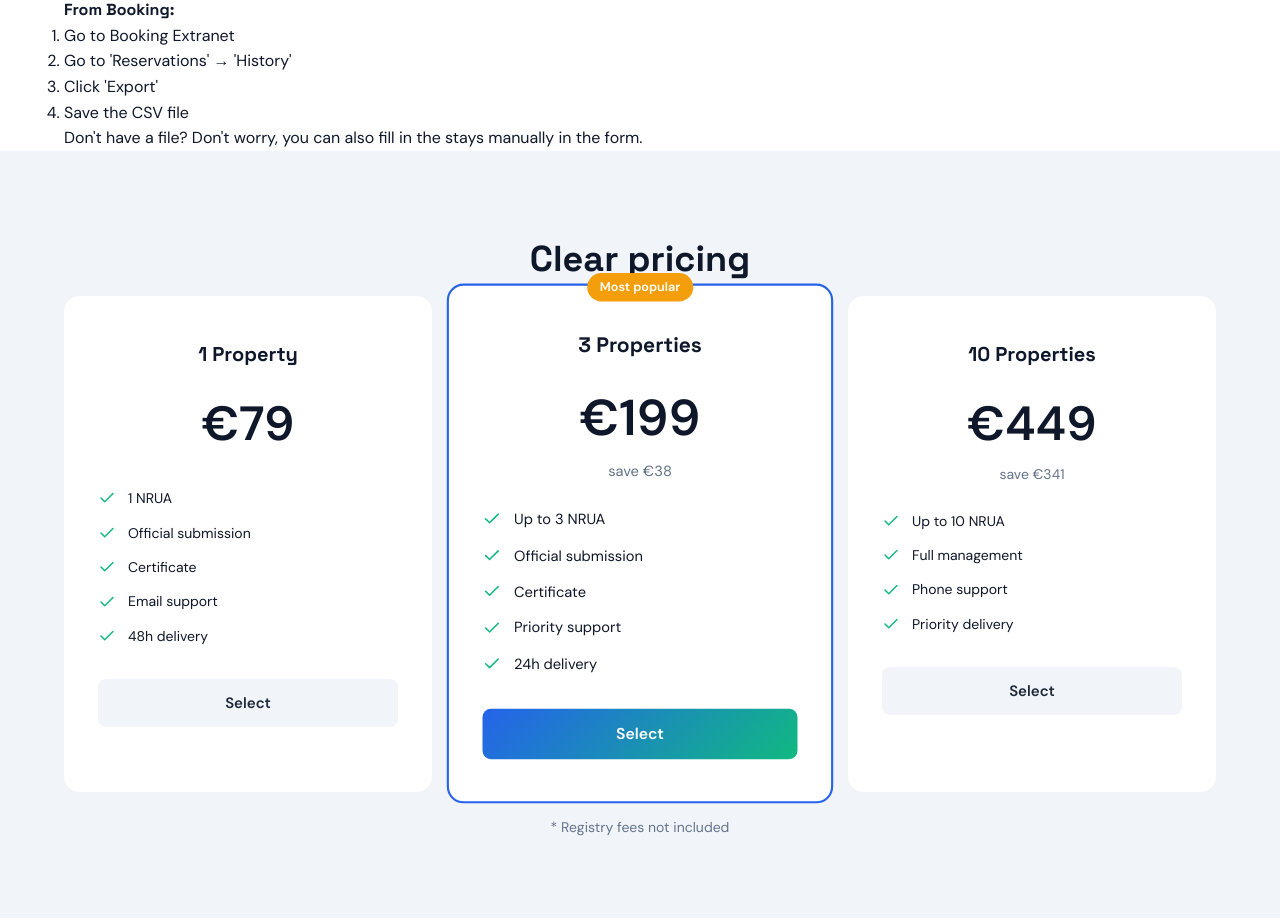
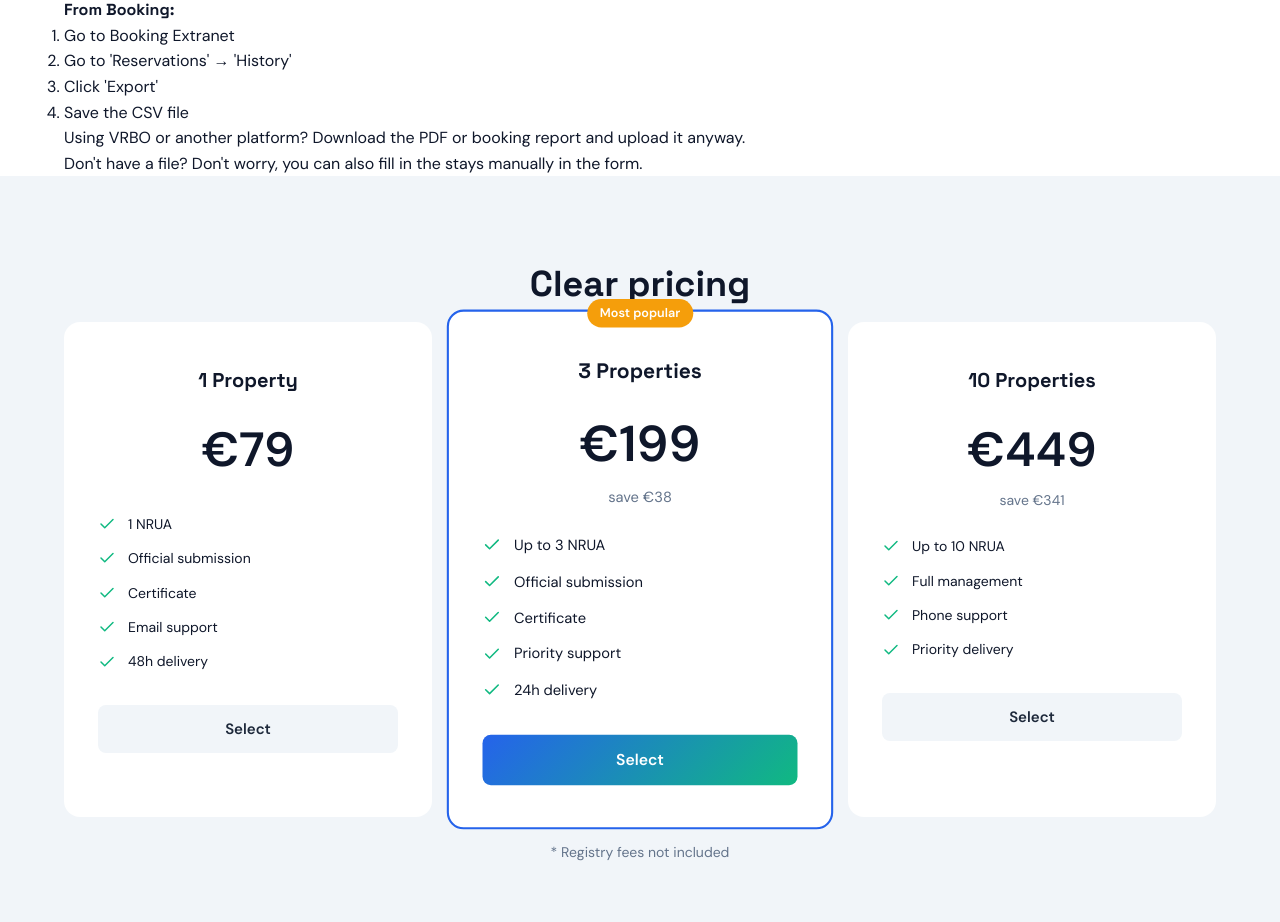
Before and after one commit to demiandreu/dedosfacil, a React (Vite) app in the folder client/: page / in a window 1280 px wide. Shown: the part 2320-3242 px from the top of the page. Built offline with nearby package versions, Linux system fonts and the light colour scheme.

Commit message:
Update Landing.jsx

```diff
--- a/client/src/pages/Landing.jsx
+++ b/client/src/pages/Landing.jsx
@@ -84,6 +84,7 @@ const translations = {
         title: "Desde Booking:",
         steps: ["Entra en Extranet de Booking", "Ve a 'Reservas' → 'Historial'", "Haz clic en 'Exportar'", "Guarda el archivo CSV"]
       },
+      other: "¿Usas VRBO u otra plataforma? Descarga el PDF o informe de reservas y súbelo igualmente.",
       noFile: "¿No tienes archivo? No te preocupes, también puedes rellenar las estancias manualmente en el formulario."
     },
     pricing: {
@@ -190,6 +191,7 @@ const translations = {
         title: "From Booking:",
         steps: ["Go to Booking Extranet", "Go to 'Reservations' → 'History'", "Click 'Export'", "Save the CSV file"]
       },
+      other: "Using VRBO or another platform? Download the PDF or booking report and upload it anyway.",
       noFile: "Don't have a file? Don't worry, you can also fill in the stays manually in the form."
     },
     pricing: {
@@ -296,6 +298,7 @@ const translations = {
         title: "Depuis Booking:",
         steps: ["Allez sur l'Extranet Booking", "Allez dans 'Réservations' → 'Historique'", "Cliquez sur 'Exporter'", "Enregistrez le fichier CSV"]
       },
+      other: "Vous utilisez VRBO ou autre? Téléchargez le PDF ou rapport de réservations et uploadez-le.",
       noFile: "Pas de fichier? Pas de souci, vous pouvez aussi remplir les séjours manuellement."
     },
     pricing: {
@@ -402,6 +405,7 @@ const translations = {
         title: "Von Booking:",
         steps: ["Gehen Sie zum Booking Extranet", "Gehen Sie zu 'Reservierungen' → 'Verlauf'", "Klicken Sie auf 'Exportieren'", "Speichern Sie die CSV-Datei"]
       },
+      other: "Sie nutzen VRBO oder andere? Laden Sie das PDF oder den Buchungsbericht herunter und laden Sie es hoch.",
       noFile: "Keine Datei? Kein Problem, Sie können die Aufenthalte auch manuell im Formular eingeben."
     },
     pricing: {
@@ -585,6 +589,7 @@ function Landing() {
               <ol>{t.download.booking.steps.map((s, i) => <li key={i}>{s}</li>)}</ol>
             </div>
           </div>
+          <p className="download-other">{t.download.other}</p>
           <p className="download-note">{t.download.noFile}</p>
         </div>
       </section>
```
